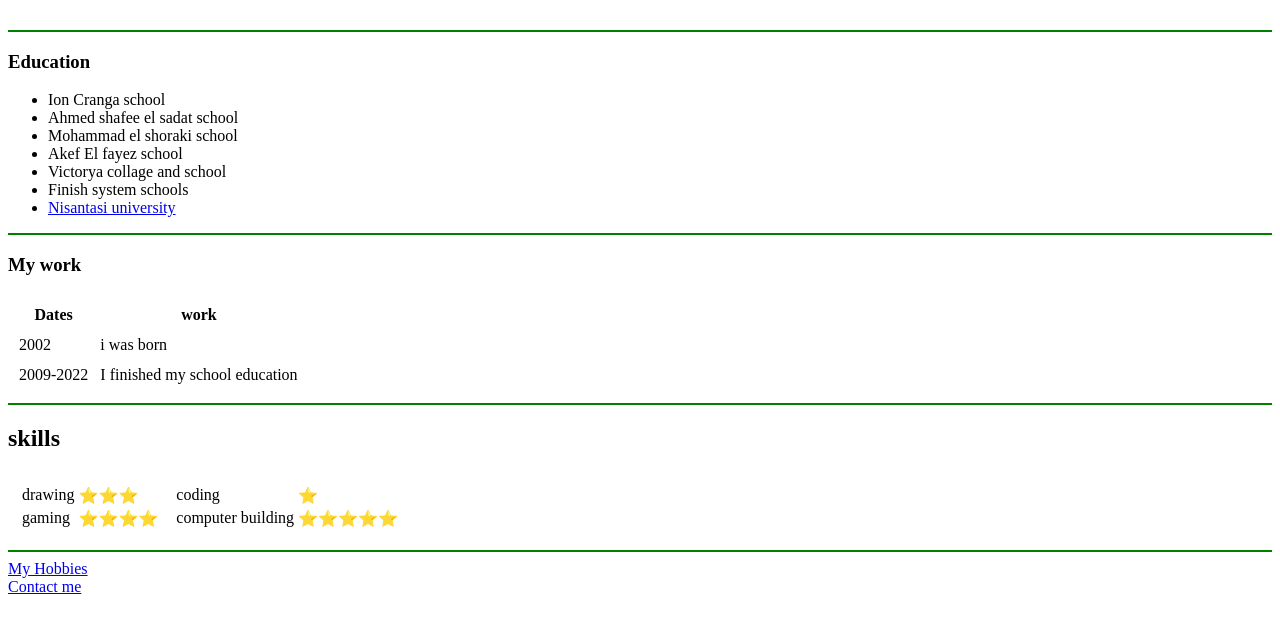
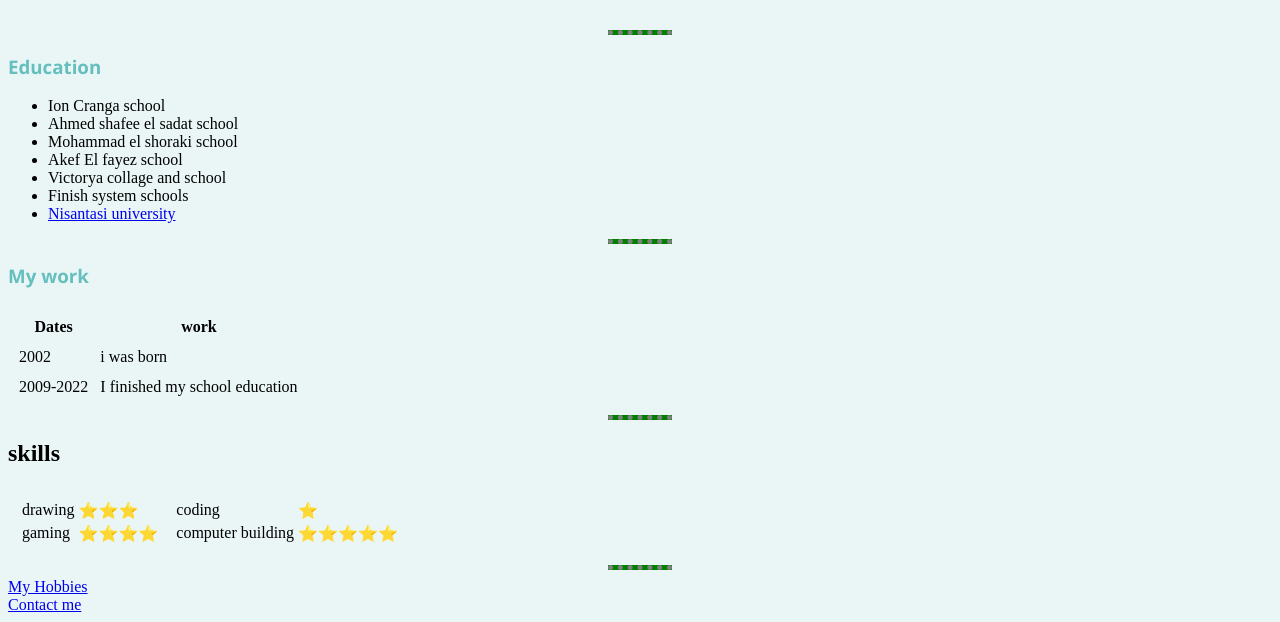
Before and after one commit to Dovakin02/cv, a plain HTML site: page index.html in a window 1280 px wide. Shown: the part 182-804 px from the top of the page. Drawn offline with Linux system fonts and the light colour scheme.

Commit message:
Update index.html

```diff
--- a/index.html
+++ b/index.html
@@ -3,6 +3,7 @@
   <head>
     <meta charset="UTF-8" />
     <title>😎 7amash's personal site</title>
+      <link rel="stylesheet" href="/CSS/styles.CSS">
   </head>
   <body>
     <table cellspacing="20">
```
